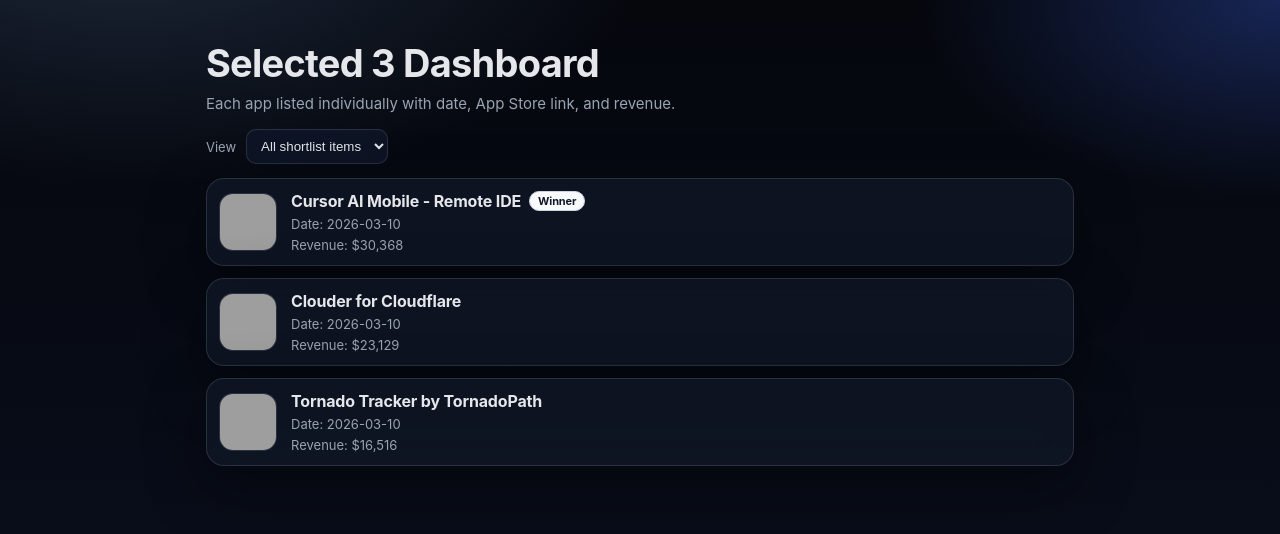
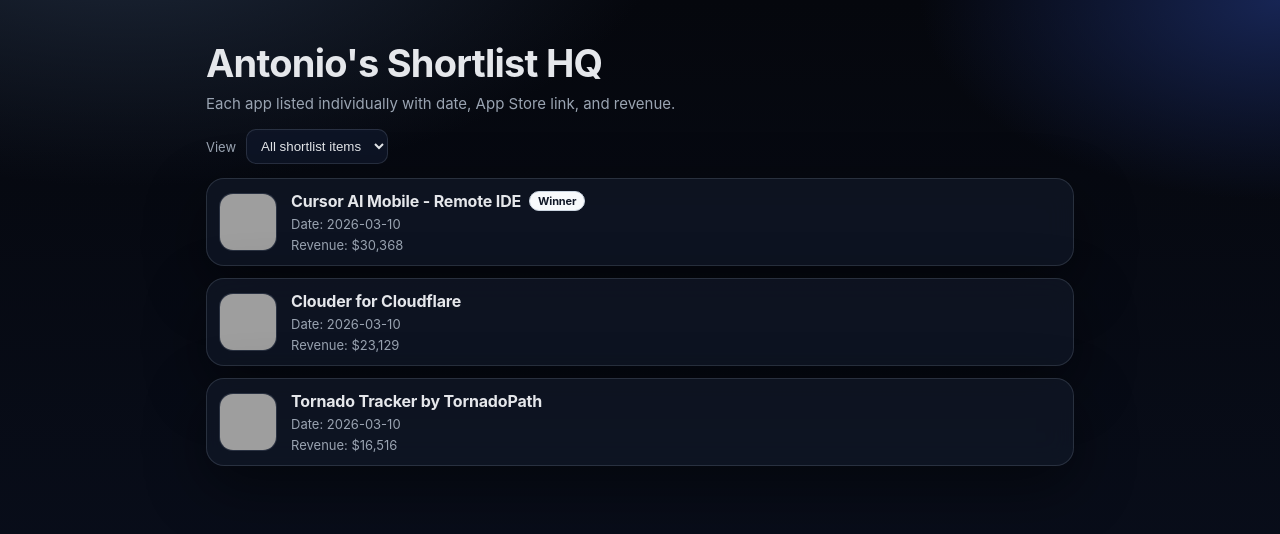
Before and after one commit to antonioridotto/idea-shortlist-dashboard, a plain HTML site: page dashboard/index.html in a window 1280 px wide. Drawn offline with Linux system fonts and the light colour scheme; grey boxes are pictures that could not be loaded.

Commit message:
Rename dashboard to Antonio's Shortlist HQ

```diff
--- a/dashboard/index.html
+++ b/dashboard/index.html
@@ -6,12 +6,12 @@
   <meta http-equiv="Cache-Control" content="no-cache, no-store, must-revalidate" />
   <meta http-equiv="Pragma" content="no-cache" />
   <meta http-equiv="Expires" content="0" />
-  <title>Idea Shortlist Dashboard</title>
+  <title>Antonio's Shortlist HQ</title>
   <link rel="stylesheet" href="styles.css?v=5" />
 </head>
 <body>
   <main class="wrap">
-    <h1>Selected 3 Dashboard</h1>
+    <h1>Antonio's Shortlist HQ</h1>
     <p class="sub">Each app listed individually with date, App Store link, and revenue.</p>
 
     <div class="toolbar">
```
